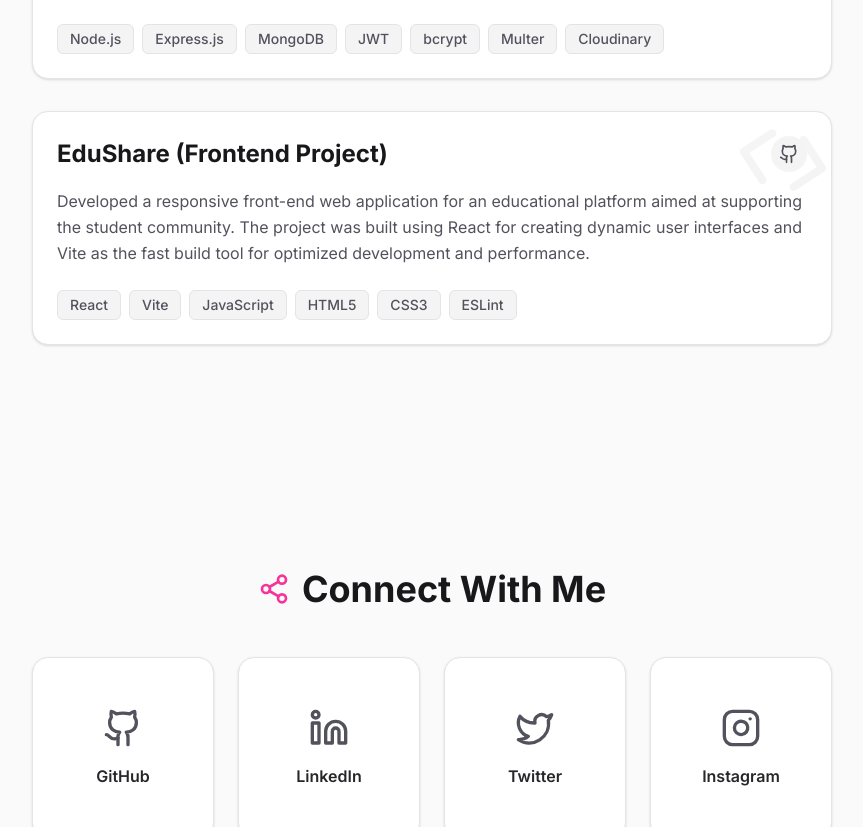
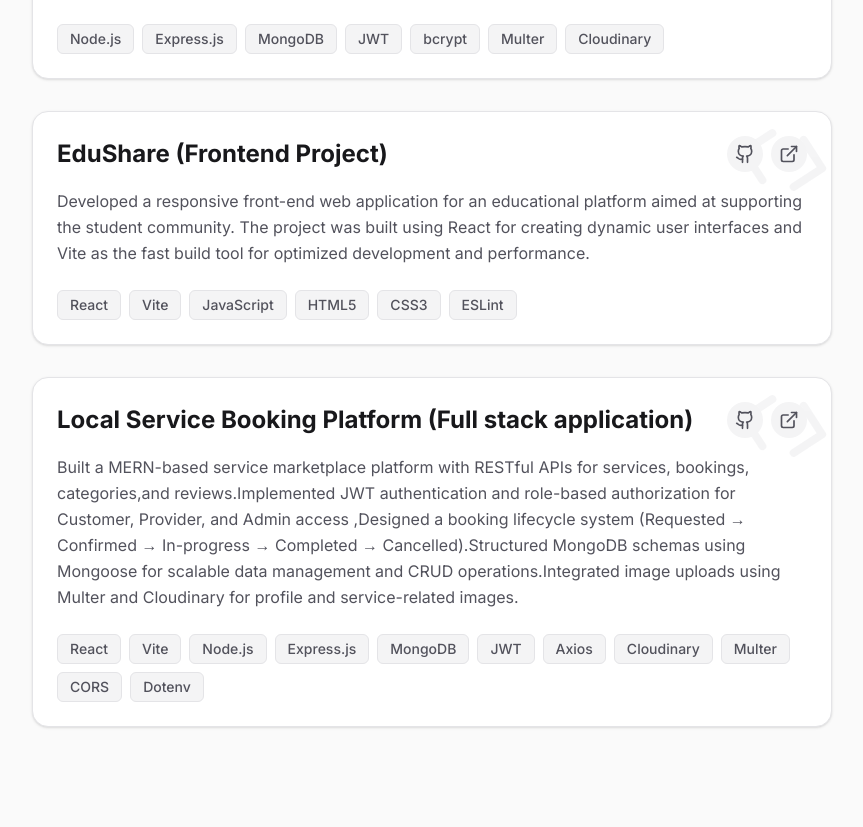
Before and after one commit to lalit999999/portfolio, a React (Vite) app: page / in a window 1280 px wide. Shown: the part 3400-4227 px from the top of the page, without its empty margins (208-1071 px from the left). Built offline with nearby package versions, Linux system fonts and the light colour scheme.

Commit message:
adding a project and links

```diff
--- a/src/app/components/portfolio/Projects.tsx
+++ b/src/app/components/portfolio/Projects.tsx
@@ -40,7 +40,15 @@ export function Projects() {
                     <Github className="w-5 h-5" />
                   </a>
                   {/* Optional Live Demo Link if available */}
-                  {/* <a href="#" className="..." ><ExternalLink /></a> */}
+                  <a
+                    href={project.live}
+                    target="_blank"
+                    rel="noopener noreferrer"
+                    className="p-2 bg-zinc-100 dark:bg-zinc-800 rounded-full hover:bg-emerald-100 dark:hover:bg-emerald-900/30 text-zinc-600 dark:text-zinc-400 hover:text-emerald-600 dark:hover:text-emerald-400 transition-colors"
+                    aria-label="View Source"
+                  >
+                    <ExternalLink className="w-5 h-5" />
+                  </a>
                 </div>
               </div>
 
--- a/src/app/data/portfolio-data.ts
+++ b/src/app/data/portfolio-data.ts
@@ -10,6 +10,8 @@ import {
   Terminal,
   Cpu,
   FileCode2,
+  Hash,
+  Wifi,
 } from "lucide-react";
 
 export const portfolioData = {
@@ -21,7 +23,7 @@ export const portfolioData = {
     image:
       "https://res.cloudinary.com/dsmyka9cr/image/upload/v1770302058/My%20Brand/p_photho_zbnwwh.jpg",
     resumeLink:
-      "https://res.cloudinary.com/dsmyka9cr/image/upload/v1772289982/lalit_resume_wwbyyj.pdf",
+      "https://res.cloudinary.com/dsmyka9cr/image/upload/v1773147070/NIT_Patna_Resume_Template_v2_1-1_rgveom.pdf",
   },
   education: [
     {
@@ -76,10 +78,13 @@ export const portfolioData = {
       ],
     },
     {
-      category: "Backend",
+      category: "Backend & API",
       items: [
         { name: "Node.js", icon: Server },
         { name: "Express", icon: Server },
+        { name: "Postman", icon: Server },
+        { name: "REST API", icon: Server },
+        // Postman ,REST api
         // { name: "Python", icon: Terminal },
       ],
     },
@@ -88,7 +93,6 @@ export const portfolioData = {
       items: [
         { name: "MongoDB", icon: Database },
         { name: "MySQL", icon: Database },
-        { name: "Oracle", icon: Database },
       ],
     },
     {
@@ -121,6 +125,7 @@ export const portfolioData = {
       ],
       //
       github: "https://github.com/lalit999999/miniyoutube_backend",
+      live: "https://github.com/lalit999999/miniyoutube_backend",
     },
     {
       id: 2,
@@ -129,6 +134,28 @@ export const portfolioData = {
         "Developed a responsive front-end web application for an educational platform aimed at supporting the student community. The project was built using React for creating dynamic user interfaces and Vite as the fast build tool for optimized development and performance.",
       tech: ["React", "Vite", "JavaScript", "HTML5", "CSS3", "ESLint"],
       github: "https://github.com/lalit999999/Edushare-",
+      live: "",
+    },
+    {
+      id: 2,
+      title: "Local Service Booking Platform (Full stack application)",
+      description:
+        "Built a MERN-based service marketplace platform with RESTful APIs for services, bookings, categories,and reviews.Implemented JWT authentication and role-based authorization for Customer, Provider, and Admin access ,Designed a booking lifecycle system (Requested → Confirmed → In-progress → Completed → Cancelled).Structured MongoDB schemas using Mongoose for scalable data management and CRUD operations.Integrated image uploads using Multer and Cloudinary for profile and service-related images.",
+      tech: [
+        "React",
+        "Vite",
+        "Node.js",
+        "Express.js",
+        "MongoDB",
+        "JWT",
+        "Axios",
+        "Cloudinary",
+        "Multer",
+        "CORS",
+        "Dotenv",
+      ],
+      github: "https://github.com/lalit999999/service_provider_frontend",
+      live: "https://l-s-p.lalitgurjar.in/",
     },
   ],
   socials: [
@@ -140,9 +167,9 @@ export const portfolioData = {
     },
     { name: "Twitter", url: "https://x.com/lalit7363", icon: Twitter },
     {
-      name: "Instagram",
-      url: "https://www.instagram.com/joker_style_l",
-      icon: Instagram,
+      name: "Blog",
+      url: "https://hashnode.com/@lalitgujjar",
+      icon: Hash,
     },
   ],
 };
```
Also changed, not shown: 1 other file (tests, documents, lock files or other folders).
